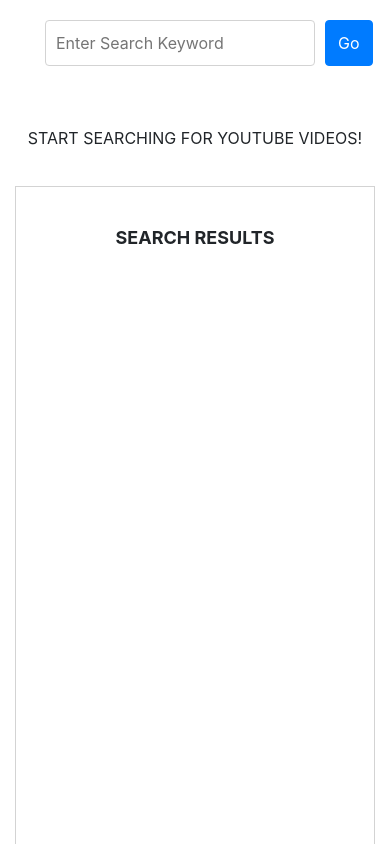
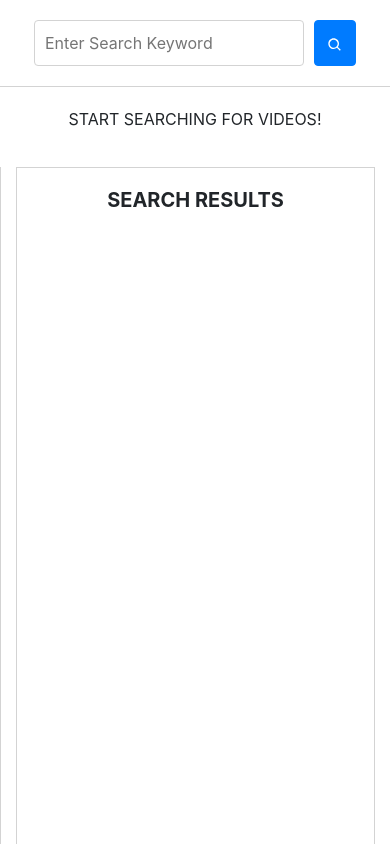
Before and after one commit to martynas3113/React-YoutubeAPI, a React (Create React App) app: page / in a window 390 px wide. Shown: the top 844 px of the page. Built offline with nearby package versions, Linux system fonts and the light colour scheme.

Commit message:
refactored design

```diff
--- a/package.json
+++ b/package.json
@@ -12,6 +12,7 @@
     "react": "^17.0.1",
     "react-bootstrap": "^1.4.3",
     "react-dom": "^17.0.1",
+    "react-icons": "^4.1.0",
     "react-infinite-scroll-component": "^5.1.0",
     "react-scripts": "4.0.1",
     "web-vitals": "^0.2.4"
--- a/src/App.js
+++ b/src/App.js
@@ -77,9 +77,13 @@ const  onVideoSelected = (videoId) => {
   return (
     <Container fluid className="App">
       {renderError()}
+        <Row>
+          <Col className="search-wrap">
+          <Search onSearch={onSearch} />
+          </Col>
+        </Row>
           <Row className="app-wrap">
             <Col lg={8} className="left-side">
-          <Search onSearch={onSearch} />
           <Videoplayer videoId={selectedVideoId} />
             </Col>
             <Col lg={4} className="rights-side">
--- a/src/App.scss
+++ b/src/App.scss
@@ -11,4 +11,19 @@ html {
 
   .left-side{
       padding: 20px;
+      ;
+
   }
+
+  .rights-side{
+
+    border-left: 1px solid lightgray;
+  }
+
+  .search-wrap {
+    display: flex;
+    justify-content: center;
+    padding:20px 0px;
+    border-bottom: 1px solid lightgray;
+
+  }
--- a/src/components/search/search.js
+++ b/src/components/search/search.js
@@ -1,6 +1,9 @@
 import React, { useState } from 'react';
 import  './search.scss';
 import axios from 'axios';
+import { ImCross } from 'react-icons/im';
+import { BiSearch } from 'react-icons/bi'
+
 
 
 const Search = ({onSearch}) => {
@@ -62,15 +65,16 @@ const Search = ({onSearch}) => {
               <label>Search</label>
               <input
                 id="video-search"
+                className="textbox"
                 type="text"
                 value={title}
                 onChange={onSearchChanged}
                 placeholder="Enter Search Keyword"
               />
+              <button data-testid = "search-button" onClick={showResults} className="btn btn-primary"><BiSearch/></button>
             </div>
-            <button data-testid = "search-button" onClick={showResults} className="btn btn-primary">Go</button>
           </form>
-          <div className={isError ? "error active" : "error"}>{errorText}</div>
+          <div className={isError ? "error active" : "error"}><ImCross className="cross"/>{errorText}</div>
         </>
   )
 }
--- a/src/components/search/search.scss
+++ b/src/components/search/search.scss
@@ -1,10 +1,10 @@
 .search-form {
     display: flex;
     justify-content: flex-start;
-    padding: 0 20px;
-    margin-left: 10px;
     align-items: center;
     position: relative;
+    min-width: 300px;
+
   }
 
   .form-controls {
@@ -37,6 +37,8 @@
   }
 
   .error{
+    display: flex;
+    align-items: center;
     z-index: 20;
     text-align: center;
     text-transform: uppercase;
@@ -45,15 +47,17 @@
     border-radius: 10px;
     visibility: hidden;
     opacity: 0;
-    width:300px;
     position: absolute;
     padding: 10px;
-    background-color: red;
+    background-color: #ed496c;
     left: 50%;
-    top:7%;
-    transform: translate(-50%,-7%);
+    top:80%;
+    transform: translate(-62%, -7%);
     transition: all 0.3s ease-in-out;
 
+    .cross {
+      margin-right: 5px;
+    }
   }
 
   .active{
@@ -61,10 +65,8 @@
     opacity: 1;
   }
 
-  @media(max-width:991px){
+  @media(max-width:500px){
     .error{
-      left:50%;
-      top:48%;
-      transform: translate(-50%,-50%);
+      font-size: 10px;
     }
   }
--- a/src/components/video/video.js
+++ b/src/components/video/video.js
@@ -26,7 +26,7 @@ const Video = ({fetch, data, onVideoSelected }) => {
 
   const constructVideoTitles = (videosData) => {
 
-    return <InfiniteScroll scrollableTarget="scrollableDiv" dataLength={data.length} next={()=> fetch()}  hasMore={true}>{videosData.map(({ snippet, id }, index) => {
+    return <InfiniteScroll className="video-wrap" scrollableTarget="scrollableDiv" dataLength={data.length} next={()=> fetch()}  hasMore={true}>{videosData.map(({ snippet, id }, index) => {
       return (
         <div
           id={index}
--- a/src/components/video/video.scss
+++ b/src/components/video/video.scss
@@ -4,6 +4,7 @@
     border-radius: 2px;
     margin: 20px 0;
     cursor: pointer;
+    width: 70%;
     .title {
       text-align: center;
       padding: 10px;
@@ -13,9 +14,15 @@
     }
   }
 
+  .video-wrap{
+    display: flex;
+    flex-direction: column;
+    align-items: center;
+  }
   .image-bg{
       background-size: cover;
       background-position: center center;
       height: 180px;
+      min-width: 180px;
       position: relative;
   }
--- a/src/components/videoList/VideoList.scss
+++ b/src/components/videoList/VideoList.scss
@@ -1,20 +1,20 @@
 .video-list {
-  border-left: 1px solid lightgray;
   grid-row: span 2;
   padding: 20px;
-  height: 100vh;
+  height: calc(100vh - 87px);
   overflow: auto;
 
   .list-wrap{
     padding: 20px 0px;
-
-    .list-title{
-      text-align: center;
-      font-size: 18px;
-      font-weight :bold;
-      text-transform: uppercase;
-    }
+    display: flex;
+    justify-content: center;
   }
+}
+.list-title{
+  text-align: center;
+  font-size: 20px;
+  font-weight :bold;
+  text-transform: uppercase;
 }
 
 @media(max-width:991px){
--- a/src/components/videoList/videoList.js
+++ b/src/components/videoList/videoList.js
@@ -9,10 +9,10 @@ const VideoList = ({fetch, data, onVideoSelected }) => {
 
     return (
       <div id="scrollableDiv" className="video-list">
-        <div className="list-wrap">
-          <h3 className="list-title">
+        <h3 className="list-title">
             Search results
           </h3>
+        <div className="list-wrap">
           <Video fetch={fetch} data={data} onVideoSelected={onVideoSelected} />
         </div>
       </div>
--- a/src/components/videoPlayer/videoplayer.js
+++ b/src/components/videoPlayer/videoplayer.js
@@ -6,7 +6,7 @@ const Videoplayer = ({ videoId }) => {
   if (!videoId) {
     return (
       <p className="subtitle">
-        Start searching for Youtube videos!
+        Start searching for videos!
       </p>
     );
   }
--- a/src/components/videoPlayer/videoplayer.scss
+++ b/src/components/videoPlayer/videoplayer.scss
@@ -6,6 +6,6 @@
 
   .subtitle{
       text-align: center;
-      margin-top: 60px;
+    //   margin-top: 60px;
       text-transform: uppercase;
   }
--- a/src/index.scss
+++ b/src/index.scss
@@ -1,13 +1,5 @@
 body {
   margin: 0;
-  font-family: -apple-system, BlinkMacSystemFont, 'Segoe UI', 'Roboto', 'Oxygen',
-    'Ubuntu', 'Cantarell', 'Fira Sans', 'Droid Sans', 'Helvetica Neue',
-    sans-serif;
-  -webkit-font-smoothing: antialiased;
-  -moz-osx-font-smoothing: grayscale;
+  padding:0;
+  font-family: 'Gill Sans', 'Gill Sans MT', Calibri, 'Trebuchet MS', sans-serif;
 }
-
-code {
-  font-family: source-code-pro, Menlo, Monaco, Consolas, 'Courier New',
-    monospace;
-}
```
Also changed, not shown: 1 other file (tests, documents, lock files or other folders).
